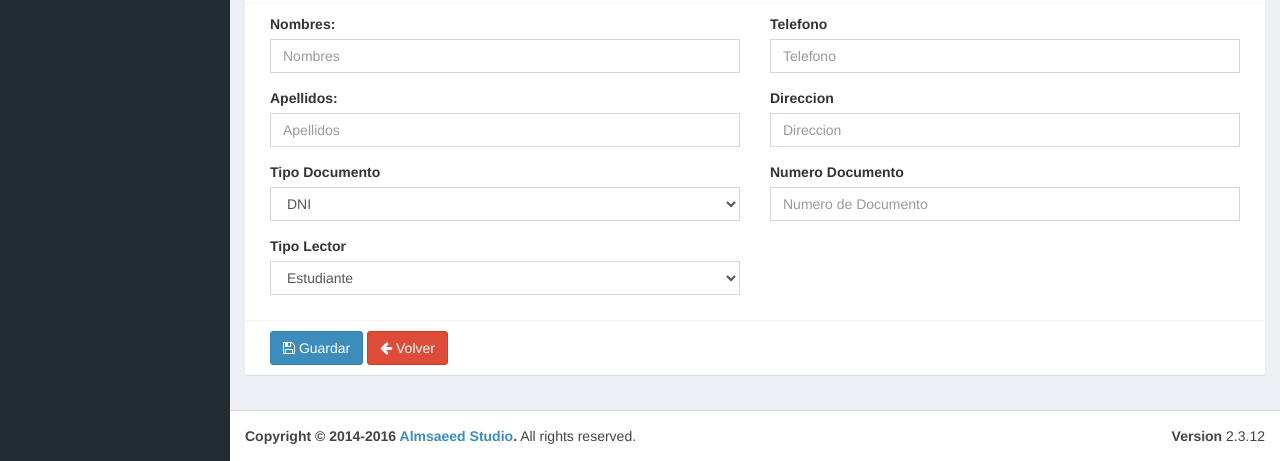
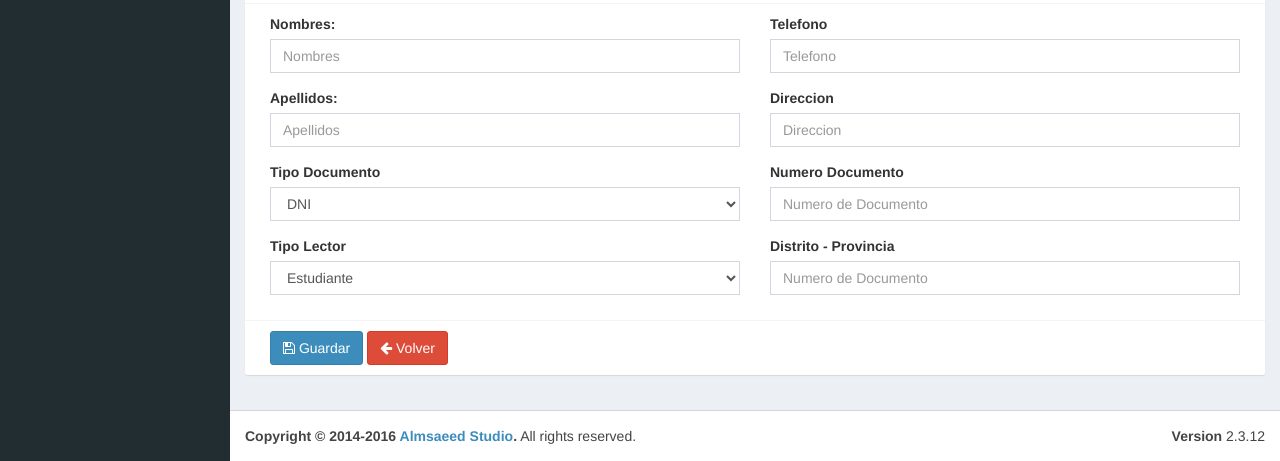
Before and after one commit to codigosanha/appbiblioteca, a CodeIgniter app: page /appbiblioteca/lectores/add in a window 1280 px wide. Shown: the part 857-1318 px from the top of the page. Run offline with CodeIgniter, Linux system fonts and the light colour scheme; the visitor is signed in with stand-in values (Sample User, id 1); data comes from the database, SQL or seed files in the repository; some libraries are stand-ins or nearby versions.

Commit message:
Modificacion de lectores

```diff
--- a/application/controllers/Lectores.php
+++ b/application/controllers/Lectores.php
@@ -50,7 +50,7 @@ class Lectores extends CI_Controller {
         $telefono       = $this->input->post("telefono");
         $direccion       = $this->input->post("direccion");
         $num_documento = $this->input->post("num_documento");
-
+        $distrito_provincia = $this->input->post("distrito_provincia");
         $this->form_validation->set_rules('num_documento', 'Numero de Documento', 'trim|required|is_unique[lectores.num_documento]', array('required' => 'Debes proporcionar un %s.', 'is_unique' => 'Este %s ya existe'));
         $this->form_validation->set_error_delimiters('<span class="help-block">', '</span>');
 
@@ -65,6 +65,7 @@ class Lectores extends CI_Controller {
                 'tipo_lector_id'       			=> $tipo_lector_id,
                 'telefono' 			=> $telefono,
                 'direccion'   			=> $direccion,
+                'distrito_provincia'             => $distrito_provincia,
             );
 
             if ($this->Lectores_model->save($dataLector)) {
@@ -101,6 +102,7 @@ class Lectores extends CI_Controller {
         $tipo_lector_id   = $this->input->post("tipo_lector_id");
         $telefono       = $this->input->post("telefono");
         $num_documento = $this->input->post("num_documento");
+        $distrito_provincia = $this->input->post("distrito_provincia");
 
         $lectorActual = $this->Lectores_model->getLector($idLector);
         $is_unique = "";
@@ -123,6 +125,7 @@ class Lectores extends CI_Controller {
                 'tipo_lector_id'                => $tipo_lector_id,
                 'telefono'          => $telefono,
                 'direccion'             => $direccion,
+                'distrito_provincia'             => $distrito_provincia,
             );
 
             if ($this->Lectores_model->update($idLector,$dataLector)) {
--- a/application/controllers/Libros.php
+++ b/application/controllers/Libros.php
@@ -44,7 +44,6 @@ class Libros extends CI_Controller {
 		$codigo_topografico      = $this->input->post("codigo_topografico");
         $codigo_barras        = $this->input->post("codigo_barras");
         $titulo      = $this->input->post("titulo");
-        $subtitulo   = $this->input->post("subtitulo");
         $autor       = $this->input->post("autor");
         $publicacion = $this->input->post("publicacion");
         $editorial   = $this->input->post("editorial");
@@ -79,7 +78,6 @@ class Libros extends CI_Controller {
                 'codigo_topografico'    => $codigo_topografico,
                 'codigo_barras'        	=> $codigo_barras,
                 'titulo'      			=> $titulo,
-                'subtitulo'   			=> $subtitulo,
                 'autor'       			=> $autor,
                 'año_publicacion' 			=> $publicacion,
                 'editorial'   			=> $editorial,
@@ -121,7 +119,6 @@ class Libros extends CI_Controller {
     	$codigo_topografico      = $this->input->post("codigo_topografico");
         $codigo_barras        = $this->input->post("codigo_barras");
         $titulo      = $this->input->post("titulo");
-        $subtitulo   = $this->input->post("subtitulo");
         $autor       = $this->input->post("autor");
         $publicacion = $this->input->post("publicacion");
         $editorial   = $this->input->post("editorial");
@@ -163,7 +160,6 @@ class Libros extends CI_Controller {
                 'codigo_topografico'    => $codigo_topografico,
                 'codigo_barras'        	=> $codigo_barras,
                 'titulo'      			=> $titulo,
-                'subtitulo'   			=> $subtitulo,
                 'autor'       			=> $autor,
                 'año_publicacion' 			=> $publicacion,
                 'editorial'   			=> $editorial,
--- a/application/views/lectores/add.php
+++ b/application/views/lectores/add.php
@@ -63,6 +63,13 @@
 
                     <?php echo form_error('num_documento'); ?>
                 </div>
+
+                <div class="form-group <?php echo form_error('distrito_provincia') == true ? 'has-error' : '' ?>">
+                    <label for="distrito_provincia">Distrito - Provincia</label>
+                    <input type="text" class="form-control" id="distrito_provincia" name="distrito_provincia" placeholder="Numero de Documento" required="required" value="<?php echo set_value('distrito_provincia'); ?>" required="required">
+
+                    <?php echo form_error('distrito_provincia'); ?>
+                </div>
             </div>
         </div>
         <!-- /.box-body -->
--- a/application/views/lectores/edit.php
+++ b/application/views/lectores/edit.php
@@ -62,6 +62,10 @@
                     <label for="num_documento">Numero Documento</label>
                     <input type="text" class="form-control" id="num_documento" name="num_documento" placeholder="Numero de Documento" required="required" value="<?php echo $lector->num_documento;?>">
                 </div>
+                <div class="form-group">
+                    <label for="distrito_provincia">Distrito - Provincia</label>
+                    <input type="text" class="form-control" id="distrito_provincia" name="distrito_provincia" placeholder="Numero de Documento" required="required" value="<?php echo $lector->distrito_provincia;?>">
+                </div>
             </div>
         </div>
         <!-- /.box-body -->
--- a/application/views/lectores/list.php
+++ b/application/views/lectores/list.php
@@ -37,6 +37,7 @@
                                 <th>Direccion</th>
                                 <th>Telefono</th>
                                 <th>N° Documento</th>
+                                <th>Distrito - Provincia</th>
                                 <th>Acciones</th>
                             </tr>
                         </thead>
@@ -53,6 +54,7 @@
                                     <td><?php echo $lector->direccion; ?></td>
                                     <td><?php echo $lector->telefono; ?></td>
                                     <td><?php echo $lector->num_documento; ?></td>
+                                    <td><?php echo $lector->distrito_provincia; ?></td>
                                     <td>
                                         <a href="<?php echo base_url(); ?>lectores/edit/<?php echo $lector->id; ?>" class="btn btn-warning btn-flat" title="Editar"><span class="glyphicon glyphicon-pencil"></span></a>
                                     </td>
```
Also changed, not shown: application/views/libros/add.php (+4 -5 lines), application/views/libros/edit.php (+4 -5 lines).
